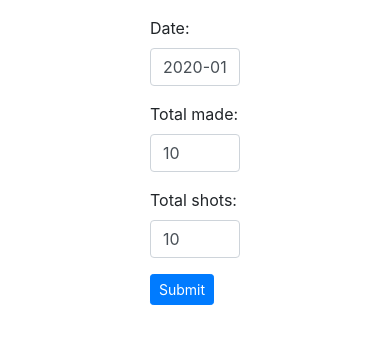
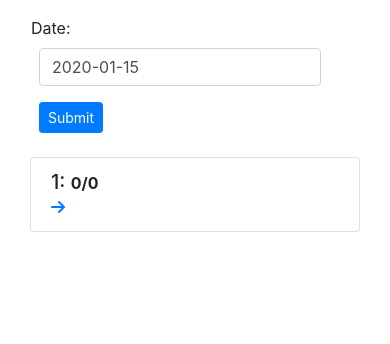
Before and after one commit to aljazsustar/hoops, a Django app: page /practice/1 in a window 390 px wide. Shown: the part 56-400 px from the top of the page. Run offline with Django 3.2, Linux system fonts and the light colour scheme; tables that the repository leaves empty hold one stand-in row (values such as "Sample post"); some libraries are stand-ins or nearby versions.

Commit message:
rewrote practice edits, added attempts edit, modified landing page

```diff
--- a/hoops/forms.py
+++ b/hoops/forms.py
@@ -12,3 +12,9 @@ class EditPracticeForm(ModelForm):
     class Meta:
         model = Practice
         fields = ['date']
+
+
+class EditAttemptForm(ModelForm):
+    class Meta:
+        model = Attempt
+        fields = ['attempts_successful', 'attempts']
--- a/hoops/models.py
+++ b/hoops/models.py
@@ -24,3 +24,17 @@ class WeatherConditions(models.Model):
     conditions = models.CharField(max_length=127)
     humidity = models.IntegerField()
     practice = models.ForeignKey(Practice, on_delete=models.CASCADE, default=1)
+
+
+def recalculate_basic_stats(practice_id):
+    basic_stats = BasicStats.objects.get(practice_id=practice_id)
+    attempts = Attempt.objects.filter(practice_id=practice_id)
+    total_made = 0
+    total_shots = 0
+    for a in attempts:
+        total_made += a.attempts_successful
+        total_shots += a.attempts
+
+    basic_stats.total_made = total_made
+    basic_stats.total_shots = total_shots
+    basic_stats.save()
--- a/hoops/urls.py
+++ b/hoops/urls.py
@@ -8,4 +8,5 @@ urlpatterns = [
     path('practice/update/<int:pk>', views.update_practice, name='update_practice'),
     path('stats/', views.stats, name='stats'),
     path('pracitce/delete/<int:pk>', views.delete_practice, name='delete_practice'),
+    path('attempt/edit/<int:pk>', views.edit_attempt, name='edit_attempt'),
 ]
--- a/hoops/views.py
+++ b/hoops/views.py
@@ -1,6 +1,6 @@
 from django.shortcuts import render, get_object_or_404, redirect
 from . import forms
-from .models import Attempt, Practice, BasicStats, WeatherConditions
+from .models import Attempt, Practice, BasicStats, WeatherConditions, recalculate_basic_stats
 from .openweather import Weather
 from django.utils import timezone
 
@@ -71,32 +71,22 @@ def stats(request):
 
 def practice_detail(request, pk):
     p = get_object_or_404(Practice, pk=pk)
-    b_raw = BasicStats.objects.filter(practice_id=pk)
-    basic_stats = b_raw[0]
+    basic_stats = BasicStats.objects.get(practice_id=pk)
+    attempts = Attempt.objects.filter(practice_id=pk)
     form = forms.PracticeForm(initial={'total_shots': basic_stats.total_shots, 'total_made': basic_stats.total_made})
     practice_form = forms.EditPracticeForm(initial={'date': p.date})
     return render(request, '../templates/practice_detail/practice_detail.html',
                   {'form': form, 'practice_form': practice_form,
-                   'practice': p})
+                   'practice': p, 'basic_stats': basic_stats, 'attempts': attempts})
 
 
 def update_practice(request, pk):
     if request.method == 'POST':
-        attempts_form = forms.PracticeForm(request.POST)
         practice_form = forms.EditPracticeForm(request.POST)
 
-        if attempts_form.is_valid() and practice_form.is_valid():
+        if practice_form.is_valid():
             p = get_object_or_404(Practice, pk=pk)
-            shots_made = attempts_form.cleaned_data['total_made']
-            shots_total = attempts_form.cleaned_data['total_shots']
             date = practice_form.cleaned_data['date']
-            basic_stats_raw = BasicStats.objects.filter(practice_id=p.id)
-
-            basic_stats = basic_stats_raw[0]
-            basic_stats.total_shots = shots_total
-            basic_stats.total_made = shots_made
-            basic_stats.save()
-
             p.date = date
             p.save()
     return redirect('/stats')
@@ -106,3 +96,21 @@ def delete_practice(request, pk):
     to_delete = Practice.objects.get(id=pk)
     to_delete.delete()
     return redirect('/stats')
+
+
+def edit_attempt(request, pk):
+    attempt = get_object_or_404(Attempt, pk=pk)
+
+    if request.method == 'POST':
+        form = forms.EditAttemptForm(request.POST)
+        if form.is_valid():
+            attempts = form.cleaned_data['attempts']
+            attempts_successful = form.cleaned_data['attempts_successful']
+            attempt.attempts_successful = attempts_successful
+            attempt.attempts = attempts
+            attempt.save()
+            recalculate_basic_stats(attempt.practice.pk)
+            return redirect('/')
+
+    form = forms.EditAttemptForm(initial={'attempts': attempt.attempts, 'attempts_successful': attempt.attempts_successful})
+    return render(request, 'attempt/edit_attempt.html', {'form': form, 'attempt': attempt})
--- a/templates/practice_detail/practice_detail.html
+++ b/templates/practice_detail/practice_detail.html
@@ -1,30 +1,42 @@
 {% extends 'index/index.html' %}
 {% load widget_tweaks %}
 {% block content %}
-    <div class="container d-flex justify-content-center">
-        <div class="col-4">
-            <form action="{% url 'hoops:update_practice' practice.pk %}" method="post">
-                {% csrf_token %}
-                {% for field in practice_form %}
-                    <div class="form-group">
-                    {{ field.label_tag }}
-                    {{ field|add_class:'form-control' }}
-                    {% for e in field.errors %}
-                        <div class="text-danger">{{ e }}</div>
-                    {% endfor %}
-                {% endfor %}
-                </div>
-                {% for field in form %}
-                    <div class="form-group">
+    <div class="container-fluid">
+        <div class="row">
+            <div class="col-md-9 col-sm-12">
+
+            </div>
+            <div class="col-md-3 col-sm-12">
+                <form action="{% url 'hoops:update_practice' practice.pk %}" method="post" class="form-inline ml-3">
+                    {% csrf_token %}
+                    {% for field in practice_form %}
+                        <div class="form-group">
                         {{ field.label_tag }}
-                        {{ field|add_class:'form-control' }}
+                        {{ field|add_class:'form-control ml-2' }}
                         {% for e in field.errors %}
                             <div class="text-danger">{{ e }}</div>
                         {% endfor %}
+                    {% endfor %}
+                    </div>
+                    <button type="submit" class="btn btn-sm btn-primary ml-2">Submit</button>
+                </form>
+                {% for a in attempts %}
+                    <div class="col-12">
+                        <div class="card mt-4">
+                            <div class="card-body mt-n2 mb-n2">
+                                <div class="row">
+                                    <div class="col-11">
+                                        <span class="h5">{{ forloop.counter }}: </span><span><b>{{ a.attempts_successful }}/{{ a.attempts }}</b></span>
+                                    </div>
+                                    <div class="col-1">
+                                        <a class="fa fa-arrow-right" href="{% url 'hoops:edit_attempt' a.id %}"></a>
+                                    </div>
+                                </div>
+                            </div>
+                        </div>
                     </div>
                 {% endfor %}
-                <button type="submit" class="btn btn-sm btn-primary">Submit</button>
-            </form>
+            </div>
         </div>
     </div>
 {% endblock %}
```
Also changed, not shown: templates/attempt/edit_attempt.html (added, +30 -0 lines).
